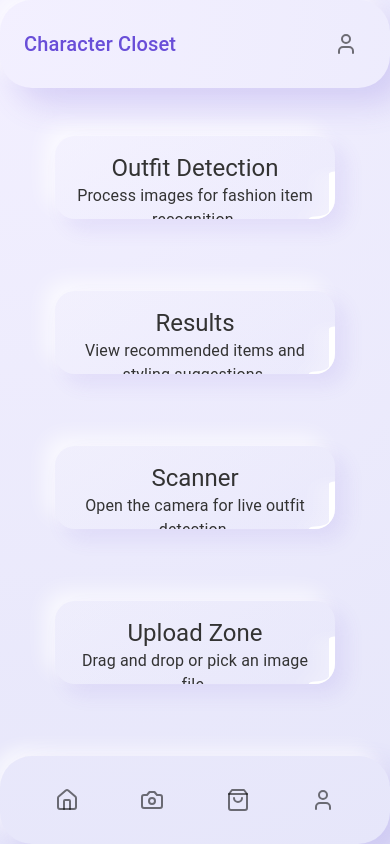
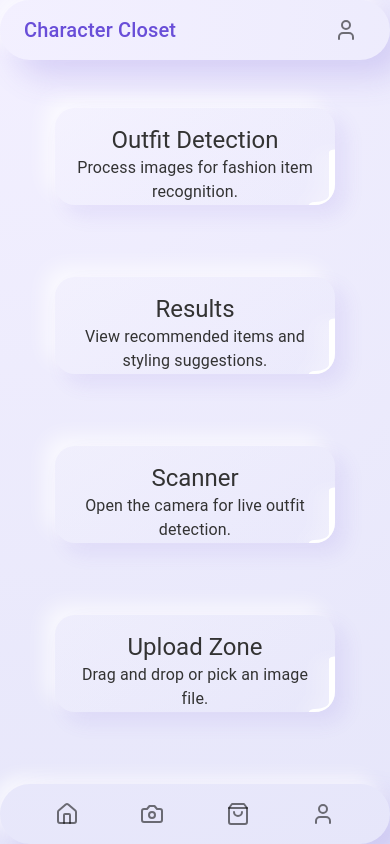
Before and after one commit to beanguap/Character-Closet, a React (Vite) app: page /dashboard in a window 390 px wide. Built offline with nearby package versions, Linux system fonts and the light colour scheme.

Commit message:
Add responsive layout styles for TopBar and BottomNav; set fixed height and max-width for consistency across devices

```diff
--- a/package.json
+++ b/package.json
@@ -14,6 +14,8 @@
     "@emotion/styled": "^11.13.0",
     "@mui/material": "^6.1.6",
     "@radix-ui/react-alert-dialog": "^1.1.2",
+    "@react-three/drei": "^9.120.8",
+    "@react-three/fiber": "^8.17.12",
     "@shadcn/ui": "^0.0.4",
     "axios": "^1.7.7",
     "git": "^0.1.5",
@@ -24,7 +26,8 @@
     "react-dom": "^18.3.1",
     "react-dropzone": "^14.3.1",
     "react-router-dom": "^6.27.0",
-    "redux": "^5.0.1"
+    "redux": "^5.0.1",
+    "three": "^0.172.0"
   },
   "devDependencies": {
     "@eslint/js": "^9.13.0",
--- a/src/components/BottomNav/bottomnav.css
+++ b/src/components/BottomNav/bottomnav.css
@@ -10,6 +10,17 @@
   border-radius: 2rem; /* Increase border-radius for more rounded edges */
   position: relative;
   z-index: 10;
+  height: 60px; /* Fixed height for consistency */
+  width: 100%;
+  max-width: 480px; /* Set a maximum width for consistency */
+  left: 50%;
+  transform: translateX(-50%);
+}
+
+@media (min-width: 768px) {
+  .bottom-nav {
+    height: 60px; /* Maintain the same height on larger screens */
+  }
 }
 
 .nav-icon {
--- a/src/components/TopBar/topbar.css
+++ b/src/components/TopBar/topbar.css
@@ -10,6 +10,17 @@
   border-radius: 2rem; /* Increase border-radius for more rounded edges */
   position: relative;
   z-index: 10;
+  height: 60px; /* Fixed height for consistency */
+  width: 100%;
+  max-width: 480px; /* Set a maximum width for consistency */
+  left: 50%;
+  transform: translateX(-50%);
+}
+
+@media (min-width: 768px) {
+  .top-bar {
+    height: 60px; /* Maintain the same height on larger screens */
+  }
 }
 
 .app-title {
--- a/src/styles/layout.css
+++ b/src/styles/layout.css
@@ -40,6 +40,9 @@
   position: fixed;
   bottom: 0;
   width: 100%;
+  max-width: 480px; /* Set a maximum width for consistency */
+  left: 50%;
+  transform: translateX(-50%);
   display: flex;
   justify-content: space-around;
   align-items: center;
@@ -48,4 +51,35 @@
   box-shadow: var(--outer-shadow);
   border-radius: 2rem 2rem 0 0; /* Rounded top edges */
   z-index: 10;
+  height: 60px; /* Fixed height for consistency */
 }
+
+@media (min-width: 768px) {
+  .bottom-nav {
+    height: 60px; /* Maintain the same height on larger screens */
+  }
+}
+
+.top-bar {
+  display: flex;
+  justify-content: space-between;
+  align-items: center;
+  padding: var(--spacing-large);
+  background: var(--card-gradient);
+  box-shadow: var(--outer-shadow);
+  margin-bottom: var(--spacing-large);
+  border-radius: 2rem; /* Increase border-radius for more rounded edges */
+  position: relative;
+  z-index: 10;
+  width: 100%;
+  max-width: 480px; /* Set a maximum width for consistency */
+  left: 50%;
+  transform: translateX(-50%);
+  height: 60px; /* Fixed height for consistency */
+}
+
+@media (min-width: 768px) {
+  .top-bar {
+    height: 60px; /* Maintain the same height on larger screens */
+  }
+}
```
Also changed, not shown: 1 other file (tests, documents, lock files or other folders). Lines whose indentation alone changed are shown as unchanged.
